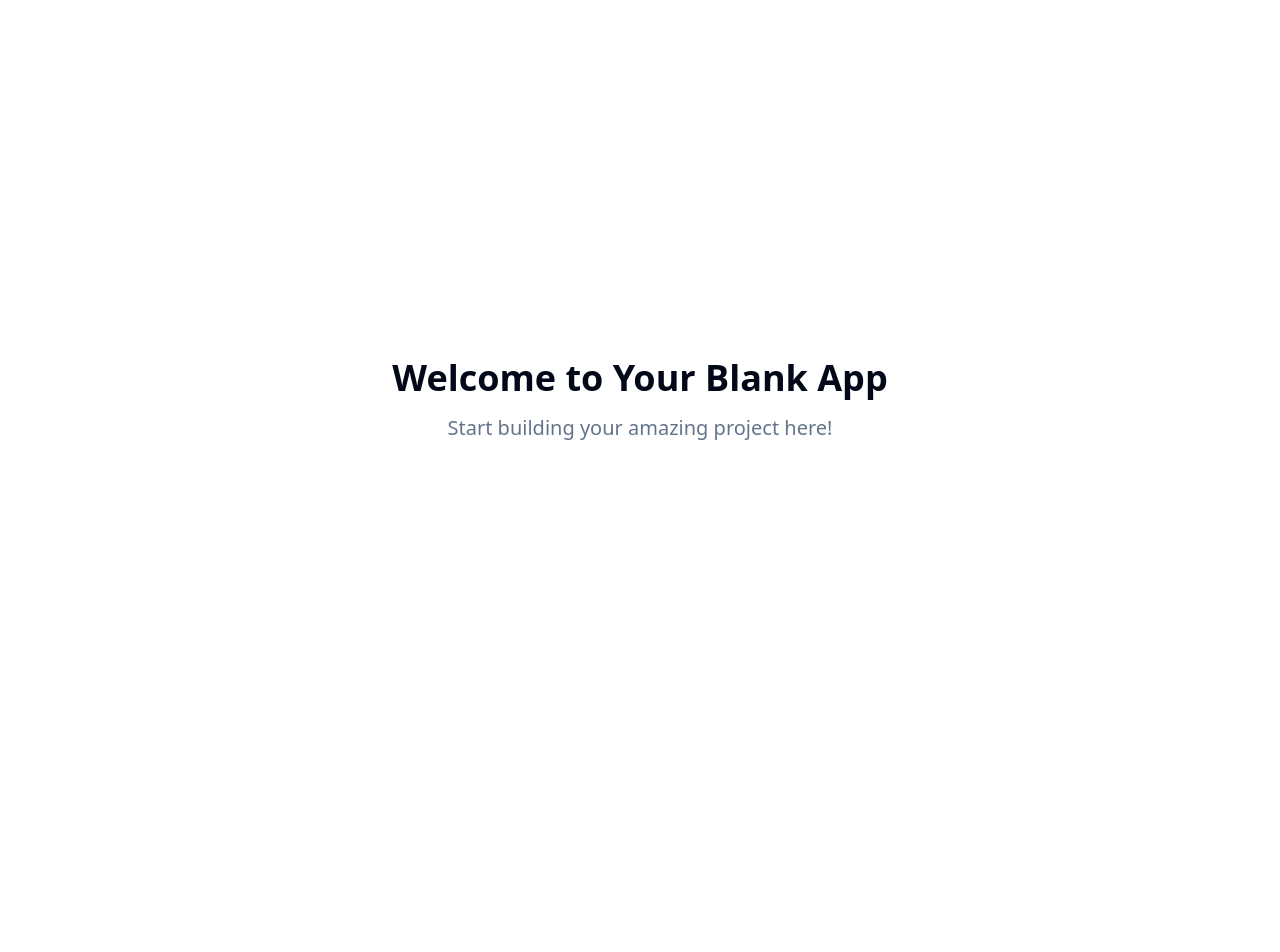
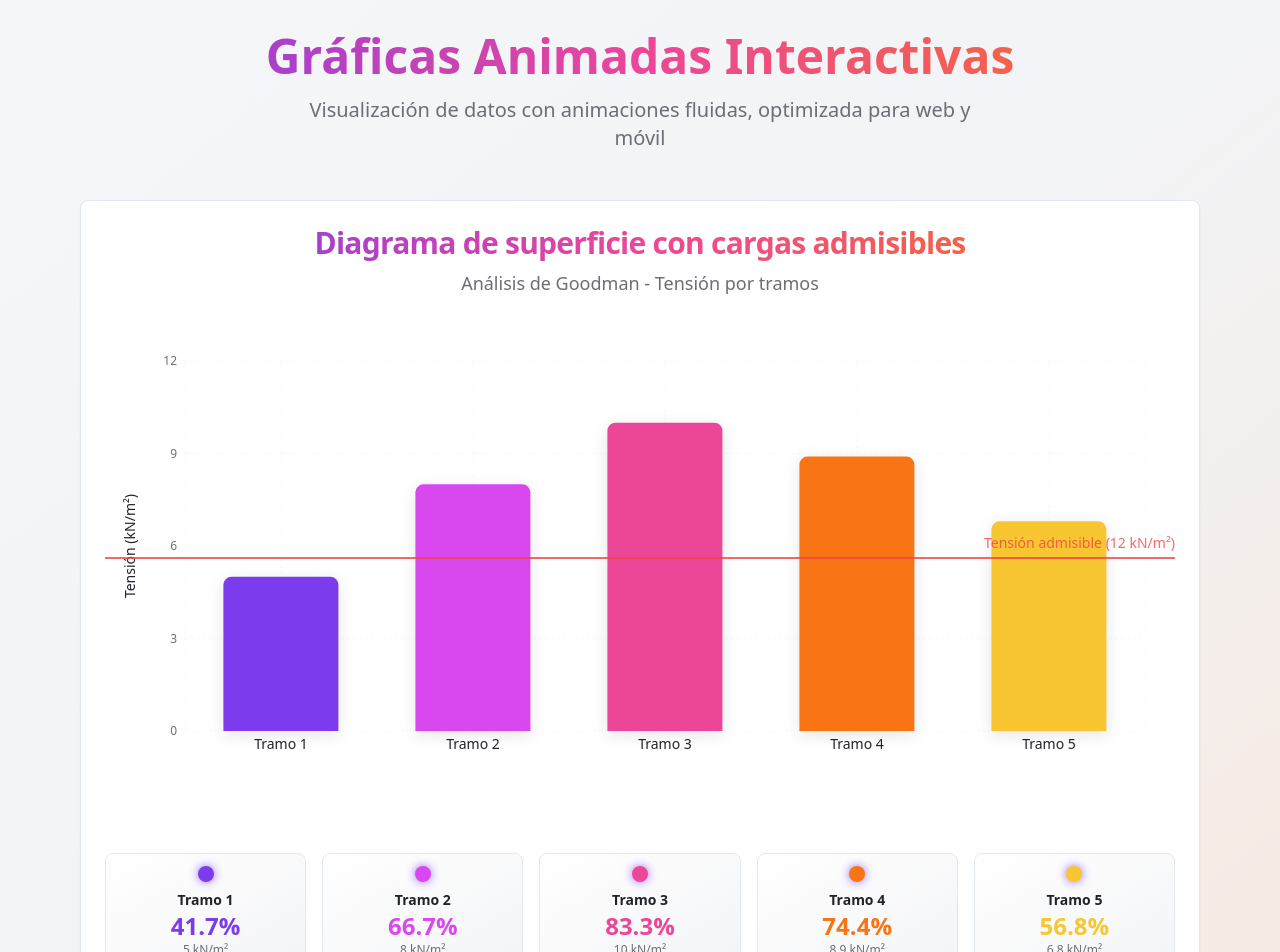
Before and after one commit to jairobaron/fd-animated-charts, a React (Vite) app: page / in a window 1280 px wide. Shown: the top 952 px of the page. Before the commit the page ends 800 px from the top, so only its background shows below. Built offline with nearby package versions, Linux system fonts and the light colour scheme.

Commit message:
Add animated chart component

```diff
--- /dev/null
+++ b/src/components/AnimatedChart.tsx
@@ -0,0 +1,179 @@
+import React, { useState, useEffect } from 'react';
+import { BarChart, Bar, XAxis, YAxis, CartesianGrid, ResponsiveContainer, Cell, Tooltip } from 'recharts';
+import { Card, CardContent, CardDescription, CardHeader, CardTitle } from '@/components/ui/card';
+
+interface ChartData {
+  name: string;
+  tension: number;
+  percentage: number;
+  color: string;
+}
+
+const initialData: ChartData[] = [
+  { name: 'Tramo 1', tension: 5, percentage: 41.7, color: 'hsl(var(--chart-1))' },
+  { name: 'Tramo 2', tension: 8, percentage: 66.7, color: 'hsl(var(--chart-2))' },
+  { name: 'Tramo 3', tension: 10, percentage: 83.3, color: 'hsl(var(--chart-3))' },
+  { name: 'Tramo 4', tension: 8.9, percentage: 74.4, color: 'hsl(var(--chart-4))' },
+  { name: 'Tramo 5', tension: 6.8, percentage: 56.8, color: 'hsl(var(--chart-5))' },
+];
+
+const CustomTooltip = ({ active, payload, label }: any) => {
+  if (active && payload && payload.length) {
+    return (
+      <div className="bg-card border border-border rounded-lg p-3 shadow-lg animate-fade-in-up">
+        <p className="font-semibold text-card-foreground">{label}</p>
+        <p className="text-primary">
+          Tensión: <span className="font-bold">{payload[0].value} kN/m²</span>
+        </p>
+        <p className="text-secondary">
+          Porcentaje: <span className="font-bold">{payload[0].payload.percentage}%</span>
+        </p>
+      </div>
+    );
+  }
+  return null;
+};
+
+const AnimatedChart: React.FC = () => {
+  const [animatedData, setAnimatedData] = useState<ChartData[]>([]);
+  const [showChart, setShowChart] = useState(false);
+
+  useEffect(() => {
+    // Initialize with zero values
+    setAnimatedData(initialData.map(item => ({ ...item, tension: 0 })));
+
+    // Show chart container
+    setTimeout(() => setShowChart(true), 100);
+
+    // Animate bars one by one
+    initialData.forEach((item, index) => {
+      setTimeout(() => {
+        setAnimatedData(prev =>
+          prev.map((prevItem, prevIndex) =>
+            prevIndex === index
+              ? { ...prevItem, tension: item.tension }
+              : prevItem
+          )
+        );
+      }, 200 + index * 150);
+    });
+  }, []);
+
+  return (
+    <div className="w-full max-w-6xl mx-auto p-4 space-y-6">
+      <Card className={`transition-all duration-700 ${showChart ? 'animate-fade-in-up opacity-100' : 'opacity-0'}`}>
+        <CardHeader className="text-center space-y-2">
+          <CardTitle className="text-2xl md:text-3xl font-bold bg-gradient-to-r from-primary via-secondary to-accent bg-clip-text text-transparent">
+            Diagrama de superficie con cargas admisibles
+          </CardTitle>
+          <CardDescription className="text-lg">
+            Análisis de Goodman - Tensión por tramos
+          </CardDescription>
+        </CardHeader>
+        <CardContent>
+          <div className="h-96 md:h-[500px] w-full">
+            <ResponsiveContainer width="100%" height="100%">
+              <BarChart
+                data={animatedData}
+                margin={{ top: 40, right: 30, left: 20, bottom: 60 }}
+                barCategoryGap="20%"
+              >
+                <CartesianGrid
+                  strokeDasharray="3 3"
+                  stroke="hsl(var(--border))"
+                  strokeOpacity={0.3}
+                />
+                <XAxis
+                  dataKey="name"
+                  axisLine={false}
+                  tickLine={false}
+                  tick={{
+                    fontSize: 14,
+                    fontWeight: 500,
+                    fill: 'hsl(var(--foreground))'
+                  }}
+                  interval={0}
+                />
+                <YAxis
+                  axisLine={false}
+                  tickLine={false}
+                  tick={{
+                    fontSize: 12,
+                    fill: 'hsl(var(--muted-foreground))'
+                  }}
+                  label={{
+                    value: 'Tensión (kN/m²)',
+                    angle: -90,
+                    position: 'insideLeft',
+                    style: {
+                      textAnchor: 'middle',
+                      fill: 'hsl(var(--foreground))',
+                      fontSize: '14px',
+                      fontWeight: '500'
+                    }
+                  }}
+                />
+                <Tooltip content={<CustomTooltip />} />
+
+                {/* Línea de tensión admisible */}
+                <Bar dataKey="tension" radius={[8, 8, 0, 0]}>
+                  {animatedData.map((entry, index) => (
+                    <Cell
+                      key={`cell-${index}`}
+                      fill={entry.color}
+                      className="hover:opacity-80 transition-opacity duration-200"
+                      style={{
+                        filter: 'drop-shadow(0 4px 8px rgba(0,0,0,0.1))',
+                        transformOrigin: 'bottom'
+                      }}
+                    />
+                  ))}
+                </Bar>
+              </BarChart>
+            </ResponsiveContainer>
+          </div>
+
+          {/* Línea de referencia */}
+          <div className="relative mt-4">
+            <div className="absolute top-0 left-0 right-0 h-0.5 bg-destructive opacity-80"
+                 style={{ top: '-280px' }}>
+              <span className="absolute right-0 -top-6 text-sm font-medium text-destructive">
+                Tensión admisible (12 kN/m²)
+              </span>
+            </div>
+          </div>
+
+          {/* Porcentajes */}
+          <div className="grid grid-cols-2 md:grid-cols-5 gap-4 mt-8">
+            {initialData.map((item, index) => (
+              <div
+                key={item.name}
+                className={`text-center p-3 rounded-lg bg-gradient-to-br from-card to-muted/50 border border-border transition-all duration-500 hover:scale-105 ${
+                  showChart ? 'animate-fade-in-up opacity-100' : 'opacity-0'
+                }`}
+                style={{
+                  animationDelay: `${800 + index * 100}ms`,
+                  animationFillMode: 'both'
+                }}
+              >
+                <div
+                  className="w-4 h-4 rounded-full mx-auto mb-2 animate-pulse-glow"
+                  style={{ backgroundColor: item.color }}
+                />
+                <p className="font-semibold text-sm">{item.name}</p>
+                <p className="text-2xl font-bold" style={{ color: item.color }}>
+                  {item.percentage}%
+                </p>
+                <p className="text-xs text-muted-foreground">
+                  {item.tension} kN/m²
+                </p>
+              </div>
+            ))}
+          </div>
+        </CardContent>
+      </Card>
+    </div>
+  );
+};
+
+export default AnimatedChart;
--- a/src/index.css
+++ b/src/index.css
@@ -8,29 +8,45 @@ All colors MUST be HSL.
 
 @layer base {
   :root {
-    --background: 0 0% 100%;
-    --foreground: 222.2 84% 4.9%;
+    --background: 220 20% 97%;
+    --foreground: 240 10% 15%;
 
     --card: 0 0% 100%;
-    --card-foreground: 222.2 84% 4.9%;
+    --card-foreground: 240 10% 15%;
 
     --popover: 0 0% 100%;
-    --popover-foreground: 222.2 84% 4.9%;
+    --popover-foreground: 240 10% 15%;
 
-    --primary: 222.2 47.4% 11.2%;
-    --primary-foreground: 210 40% 98%;
+    --primary: 262 83% 58%;
+    --primary-foreground: 0 0% 100%;
 
-    --secondary: 210 40% 96.1%;
-    --secondary-foreground: 222.2 47.4% 11.2%;
+    --secondary: 330 81% 60%;
+    --secondary-foreground: 0 0% 100%;
 
-    --muted: 210 40% 96.1%;
-    --muted-foreground: 215.4 16.3% 46.9%;
+    --muted: 220 14% 92%;
+    --muted-foreground: 240 5% 45%;
 
-    --accent: 210 40% 96.1%;
-    --accent-foreground: 222.2 47.4% 11.2%;
+    --accent: 25 95% 53%;
+    --accent-foreground: 0 0% 100%;
 
     --destructive: 0 84.2% 60.2%;
     --destructive-foreground: 210 40% 98%;
+
+    /* Chart colors inspired by the uploaded image */
+    --chart-1: 262 83% 58%;  /* Purple */
+    --chart-2: 292 84% 61%;  /* Magenta */
+    --chart-3: 330 81% 60%;  /* Pink */
+    --chart-4: 25 95% 53%;   /* Orange */
+    --chart-5: 45 93% 58%;   /* Yellow */
+
+    /* Gradients for enhanced visual appeal */
+    --gradient-primary: linear-gradient(135deg, hsl(262 83% 58%), hsl(292 84% 61%));
+    --gradient-secondary: linear-gradient(135deg, hsl(330 81% 60%), hsl(25 95% 53%));
+    --gradient-accent: linear-gradient(135deg, hsl(25 95% 53%), hsl(45 93% 58%));
+
+    /* Animation variables */
+    --animation-duration: 0.8s;
+    --animation-delay: 0.1s;
 
     --border: 214.3 31.8% 91.4%;
     --input: 214.3 31.8% 91.4%;
@@ -56,29 +72,36 @@ All colors MUST be HSL.
   }
 
   .dark {
-    --background: 222.2 84% 4.9%;
-    --foreground: 210 40% 98%;
+    --background: 240 10% 8%;
+    --foreground: 0 0% 95%;
 
-    --card: 222.2 84% 4.9%;
-    --card-foreground: 210 40% 98%;
+    --card: 240 8% 12%;
+    --card-foreground: 0 0% 95%;
 
-    --popover: 222.2 84% 4.9%;
-    --popover-foreground: 210 40% 98%;
+    --popover: 240 8% 12%;
+    --popover-foreground: 0 0% 95%;
 
-    --primary: 210 40% 98%;
-    --primary-foreground: 222.2 47.4% 11.2%;
+    --primary: 262 83% 68%;
+    --primary-foreground: 240 10% 8%;
 
-    --secondary: 217.2 32.6% 17.5%;
-    --secondary-foreground: 210 40% 98%;
+    --secondary: 330 81% 70%;
+    --secondary-foreground: 240 10% 8%;
 
-    --muted: 217.2 32.6% 17.5%;
-    --muted-foreground: 215 20.2% 65.1%;
+    --muted: 240 5% 15%;
+    --muted-foreground: 240 5% 65%;
 
-    --accent: 217.2 32.6% 17.5%;
-    --accent-foreground: 210 40% 98%;
+    --accent: 25 95% 63%;
+    --accent-foreground: 240 10% 8%;
 
-    --destructive: 0 62.8% 30.6%;
-    --destructive-foreground: 210 40% 98%;
+    --destructive: 0 62.8% 50%;
+    --destructive-foreground: 0 0% 95%;
+
+    /* Chart colors for dark mode */
+    --chart-1: 262 83% 68%;
+    --chart-2: 292 84% 71%;
+    --chart-3: 330 81% 70%;
+    --chart-4: 25 95% 63%;
+    --chart-5: 45 93% 68%;
 
     --border: 217.2 32.6% 17.5%;
     --input: 217.2 32.6% 17.5%;
--- a/src/pages/Index.tsx
+++ b/src/pages/Index.tsx
@@ -1,13 +1,21 @@
-// Update this page (the content is just a fallback if you fail to update the page)
+import AnimatedChart from '@/components/AnimatedChart';
 
 const Index = () => {
   return (
-    <div className="min-h-screen flex items-center justify-center bg-background">
-      <div className="text-center">
-        <h1 className="text-4xl font-bold mb-4">Welcome to Your Blank App</h1>
-        <p className="text-xl text-muted-foreground">Start building your amazing project here!</p>
+    <main className="min-h-screen bg-gradient-to-br from-background via-muted/30 to-accent/10 py-8">
+      <div className="container mx-auto px-4">
+        <div className="text-center mb-8">
+          <h1 className="text-4xl md:text-5xl font-bold mb-4 bg-gradient-to-r from-primary via-secondary to-accent bg-clip-text text-transparent">
+            Gráficas Animadas Interactivas
+          </h1>
+          <p className="text-lg md:text-xl text-muted-foreground max-w-2xl mx-auto">
+            Visualización de datos con animaciones fluidas, optimizada para web y móvil
+          </p>
+        </div>
+
+        <AnimatedChart />
       </div>
-    </div>
+    </main>
   );
 };
 
--- a/tailwind.config.ts
+++ b/tailwind.config.ts
@@ -52,6 +52,13 @@ export default {
 					DEFAULT: 'hsl(var(--card))',
 					foreground: 'hsl(var(--card-foreground))'
 				},
+				chart: {
+					'1': 'hsl(var(--chart-1))',
+					'2': 'hsl(var(--chart-2))',
+					'3': 'hsl(var(--chart-3))',
+					'4': 'hsl(var(--chart-4))',
+					'5': 'hsl(var(--chart-5))'
+				},
 				sidebar: {
 					DEFAULT: 'hsl(var(--sidebar-background))',
 					foreground: 'hsl(var(--sidebar-foreground))',
@@ -84,11 +91,42 @@ export default {
 					to: {
 						height: '0'
 					}
+				},
+				'bar-grow': {
+					'0%': {
+						transform: 'scaleY(0)',
+						opacity: '0'
+					},
+					'100%': {
+						transform: 'scaleY(1)',
+						opacity: '1'
+					}
+				},
+				'fade-in-up': {
+					'0%': {
+						opacity: '0',
+						transform: 'translateY(20px)'
+					},
+					'100%': {
+						opacity: '1',
+						transform: 'translateY(0)'
+					}
+				},
+				'pulse-glow': {
+					'0%, 100%': {
+						boxShadow: '0 0 5px hsl(var(--primary) / 0.5)'
+					},
+					'50%': {
+						boxShadow: '0 0 20px hsl(var(--primary) / 0.8), 0 0 30px hsl(var(--primary) / 0.6)'
+					}
 				}
 			},
 			animation: {
 				'accordion-down': 'accordion-down 0.2s ease-out',
-				'accordion-up': 'accordion-up 0.2s ease-out'
+				'accordion-up': 'accordion-up 0.2s ease-out',
+				'bar-grow': 'bar-grow 0.8s cubic-bezier(0.4, 0, 0.2, 1) forwards',
+				'fade-in-up': 'fade-in-up 0.6s ease-out',
+				'pulse-glow': 'pulse-glow 2s ease-in-out infinite'
 			}
 		}
 	},
```
Also changed, not shown: index.html (+4 -3 lines).
